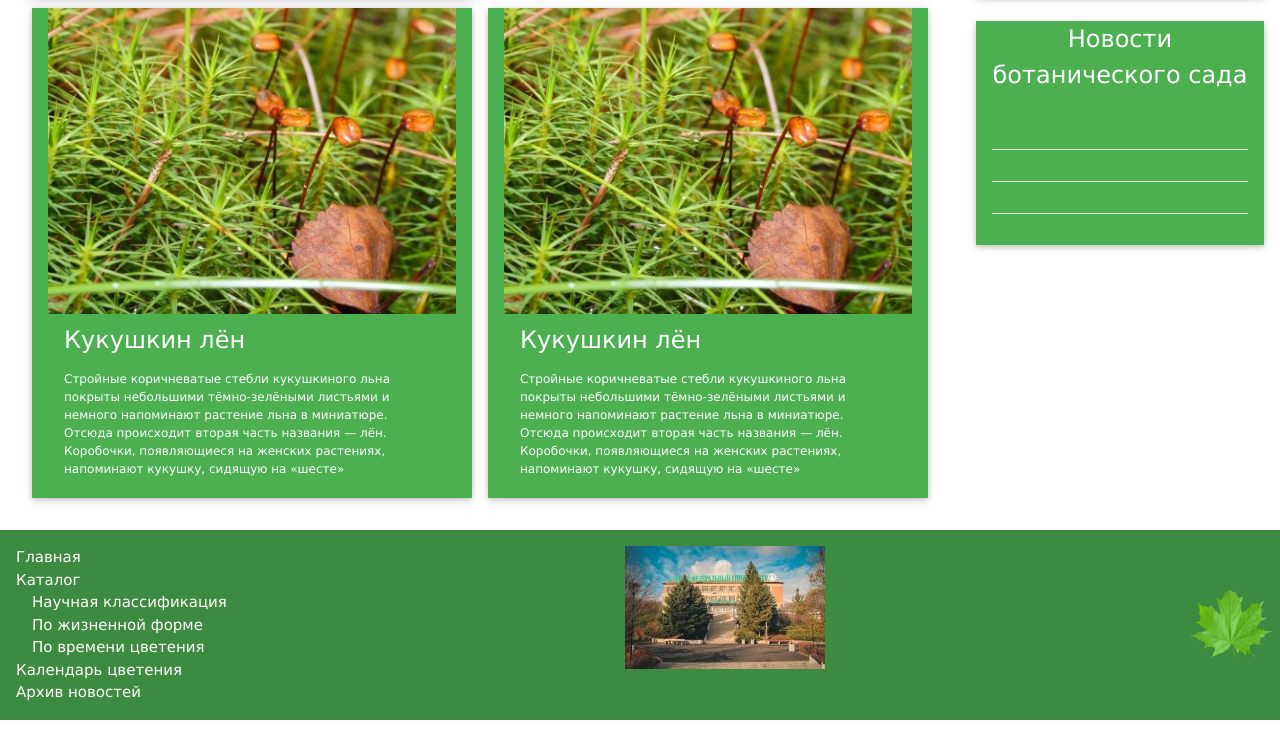
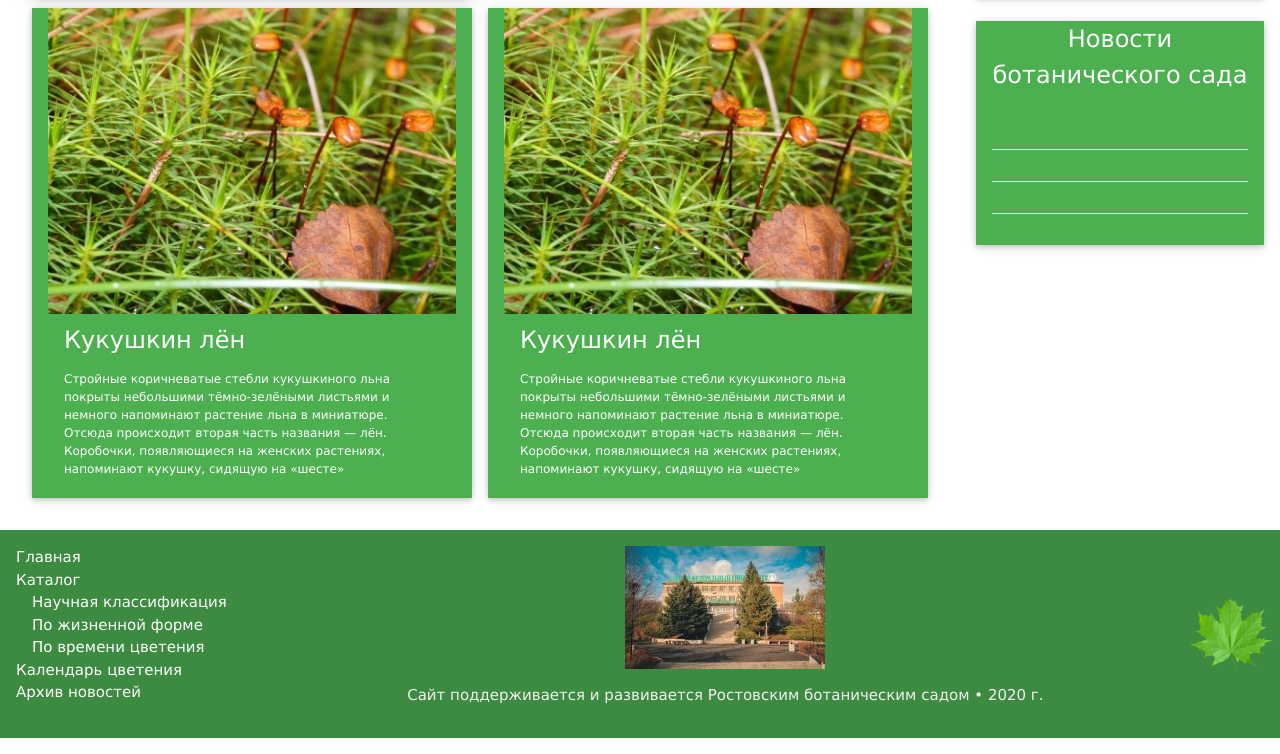
Before and after one commit to PopovDaniil/WebPlants, a plain HTML site: page index.html in a window 1280 px wide. Shown: the part 914-1668 px from the top of the page. Drawn offline with Linux system fonts and the light colour scheme.

Commit message:
Исправлена опечатка

```diff
--- a/index.html
+++ b/index.html
@@ -136,7 +136,7 @@
         </nav>
         <div class="w3-col l9 w3-center w3-section">
         <img src="images/foto.jpg" class="" alt="">
-        <p class="w3-text-light-gray"small       Сайт поддерживается и развивается Ростовским ботаническим садом • 2020 г.
+        <p class="w3-text-light-gray">Сайт поддерживается и развивается Ростовским ботаническим садом • 2020 г.
         </p>
         </div>
         <img src="images/logo.png" class="logo w3-display-right">
```
